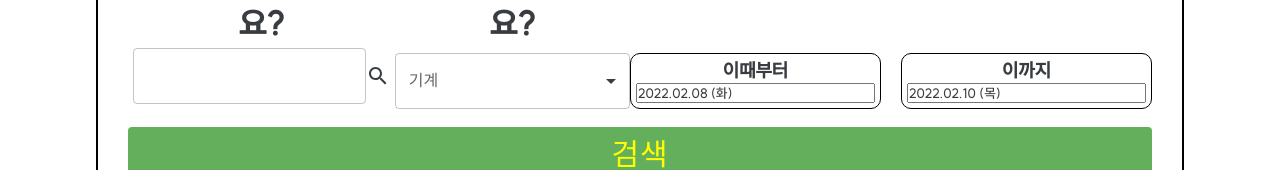
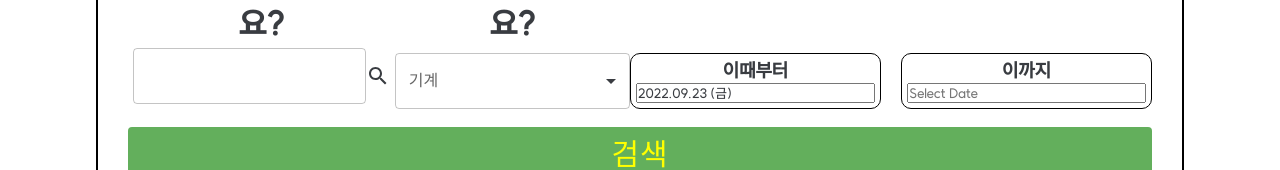
Before and after one commit to sanghyun8039/greenrental, a React (Create React App) app: page /Rent in a window 1280 px wide. Shown: the part 415-585 px from the top of the page. Built offline with nearby package versions, Linux system fonts and the light colour scheme.

Commit message:
2022/10/11

```diff
--- a/src/components/Search.jsx
+++ b/src/components/Search.jsx
@@ -1,26 +1,18 @@
 import { React, useEffect, useState } from "react";
 import styled from "styled-components";
-import { DateRangePicker } from "react-date-range";
 import DatePicker from "react-datepicker";
 import "react-datepicker/dist/react-datepicker.css";
-import { Button, StyledEngineProvider } from "@mui/material";
-import PeopleIcon from "@mui/icons-material/People";
-import { useNavigate } from "react-router-dom";
 import { ko } from "date-fns/esm/locale";
 import { useDispatch } from "react-redux";
 import { setleftDay } from "../features/daySlice";
-function Search() {
-  const [startDate, setStartDate] = useState(new Date("2022/02/08"));
-  const [endDate, setEndDate] = useState(new Date("2022/02/10"));
+function Search(props) {
+  const [startDate, setStartDate] = useState(new Date());
+  const [endDate, setEndDate] = useState(null);
   const [diffDate, setDiffDate] = useState("");
-
   const dispatch = useDispatch();
-
-  const diffDays = () => {};
-
   const handleSelectEndDate = () => {
-    console.log(`startDate : ${startDate} // endDate : ${endDate}`);
-    setDiffDate((endDate - startDate) / (1000 * 60 * 60 * 24) + 1);
+    props.setPickerValue(false);
+    setDiffDate(Math.ceil((endDate - startDate) / (1000 * 60 * 60 * 24) + 1));
   };
 
   useEffect(() => {
@@ -29,14 +21,11 @@ function Search() {
         leftdays: diffDate,
       })
     );
-  }, [diffDate]);
-  // const onChange = (dates) => {
-  //   const [start, end] = dates;
-  //   setStartDate(start);
-  //   setEndDate(end);
-  // };
+  }, [diffDate, dispatch]);
+
   return (
     <DateWrapper>
+      <DateLayout>
         <StartDate>
           <h3>이때부터</h3>
           <DatePicker
@@ -50,7 +39,7 @@ function Search() {
             endDate={endDate}
           />
         </StartDate>
-      <EndDate>
+        <EndDate color={props.pickerErrorDisplay ? "#d32f2f" : "Black"}>
           <h3>이까지</h3>
           <DatePicker
             selected={endDate}
@@ -58,19 +47,29 @@ function Search() {
             locale={ko} // 한글로 변경
             dateFormat="yyyy.MM.dd (eee)" // 시간 포맷 변경
             selectsEnd
-          showPopperArrow={false}
             startDate={startDate}
             endDate={endDate}
             minDate={startDate}
             onCalendarClose={handleSelectEndDate}
-        />{" "}
+            placeholderText="Select Date"
+          />
         </EndDate>
+      </DateLayout>
+
+      {props.pickerErrorDisplay && (
+        <ErrorMessage>{props.pickerHelperText}</ErrorMessage>
+      )}
     </DateWrapper>
   );
 }
 
 export default Search;
 const DateWrapper = styled.div`
+  display: flex;
+  flex-direction: column;
+`;
+
+const DateLayout = styled.div`
   display: flex;
 `;
 const StartDate = styled.div`
@@ -84,8 +83,23 @@ const StartDate = styled.div`
 const EndDate = styled.div`
   display: flex;
   flex-direction: column;
-  border: 1px solid black;
+  border: 1px solid;
+  border-color: ${(props) => props.color};
   border-radius: 10px;
   padding: 5px;
   margin-left: 10px;
 `;
+
+const ErrorMessage = styled.p`
+  color: #d32f2f;
+  font-family: "Roboto", "Helvetica", "Arial", sans-serif !important;
+  font-weight: 400;
+  font-size: 0.75rem;
+  line-height: 1.66;
+  letter-spacing: 0.03333em;
+  text-align: left;
+  margin-top: 3px;
+  margin-right: 14px;
+  margin-bottom: 0;
+  margin-left: 14px;
+`;
```
Lines whose indentation alone changed are shown as unchanged.
